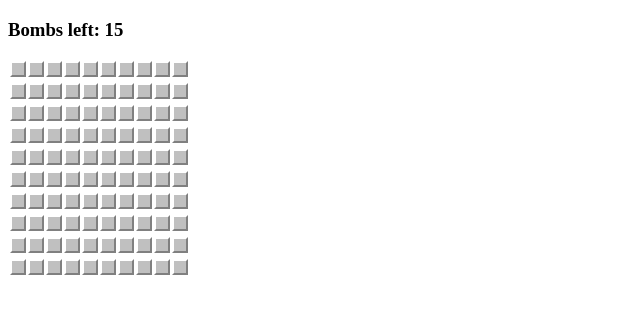
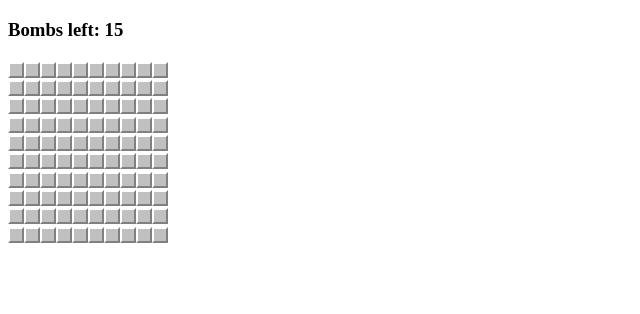
Before and after one commit to guigf/minesweeper, a plain HTML site: page index.html in a window 1280 px wide. Shown: the whole page, without its empty margins (0-640 px from the left). Drawn offline with nearby package versions, Linux system fonts and the light colour scheme.

Commit message:
css table

```diff
--- a/css/style.css
+++ b/css/style.css
@@ -1,4 +1,27 @@
 table > tbody > tr > td {
 	margin: 0px;
 	padding: 0px;
+	display: inline-block;
+	height: 16px;
 }
+
+table > tbody > tr.ng-scope{
+	margin: 0px;
+	padding: 0px;
+	height: 16px !important;
+	/*border-spacing: 0px; */
+	/*display: inline-block;*/
+}
+
+table {
+	border-spacing: 0px;
+}
+
+body {
+   -webkit-touch-callout: none;
+   -webkit-user-select: none;
+   -khtml-user-select: none;
+   -moz-user-select: none;
+   -ms-user-select: none;
+   user-select: none;
+}
```
